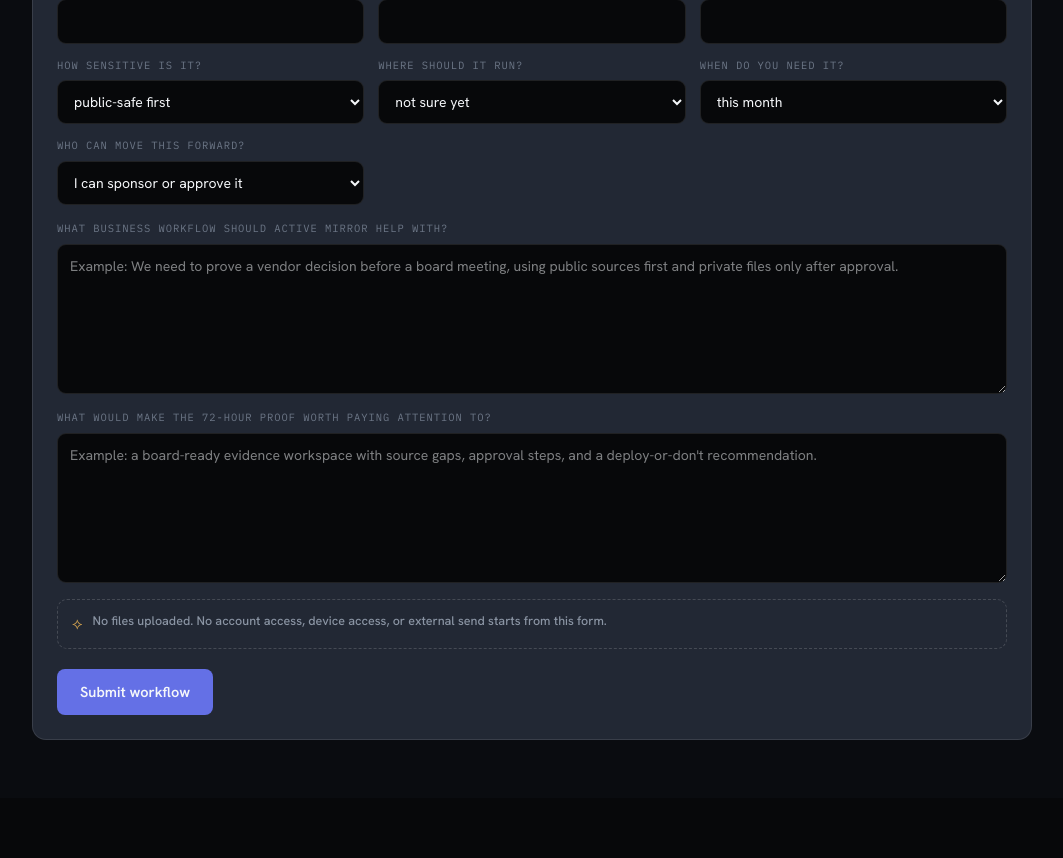
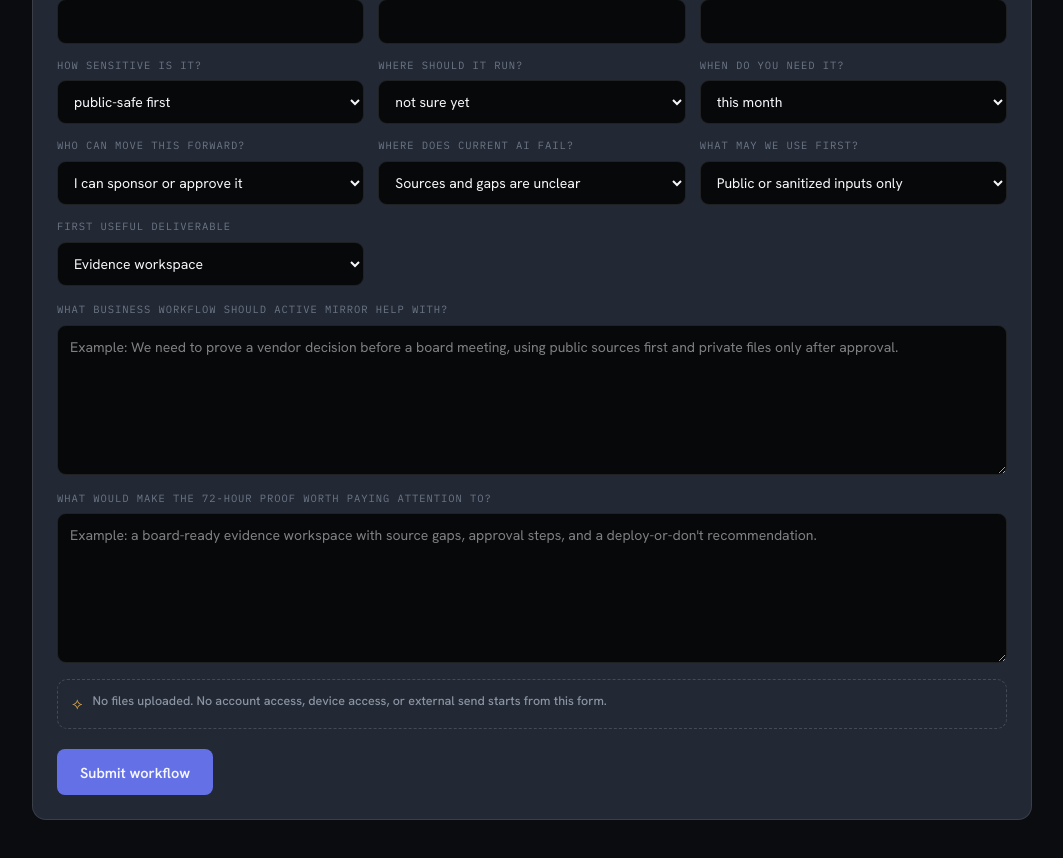
Before and after one commit to MirrorDNA-Reflection-Protocol/activemirror-genui, a Next.js app: page /intake in a window 1280 px wide. Shown: the part 860-1718 px from the top of the page, without its empty margins (108-1171 px from the left). Before the commit the page ends 1658 px from the top, so only its background shows below. Built offline with nearby package versions, Linux system fonts and the light colour scheme.

Commit message:
Qualify proof sprint intake

```diff
--- a/src/app/active-mirror-site.css
+++ b/src/app/active-mirror-site.css
@@ -519,6 +519,9 @@
 .ops-lead b { color: var(--text-primary); font-size: 15px; }
 .ops-lead span { color: var(--text-tertiary); font-size: 12.5px; }
 .ops-lead p { margin: 10px 0; color: var(--text-secondary); font-size: 13.5px; line-height: 1.5; }
+.ops-lead__facts { margin: 10px 0; display: grid !important; grid-template-columns: repeat(3, minmax(0, 1fr)); gap: 8px !important; }
+.ops-lead__facts span { min-width: 0; border: 1px solid var(--hairline); border-radius: 10px; background: var(--surface-card); padding: 9px 10px;
+  color: var(--text-secondary) !important; line-height: 1.35; overflow-wrap: anywhere; }
 .ops-lead__proof { color: var(--text-tertiary) !important; margin-top: -2px !important; }
 .ops-lead__reply { border: 1px solid var(--hairline); border-radius: 10px; padding: 10px; color: var(--text-tertiary) !important; background: var(--surface-card); }
 .ops-lead__action { display: inline-flex; align-items: center; justify-content: center; margin: 0 0 6px; padding: 8px 12px;
@@ -554,6 +557,7 @@
   .ops-page { padding-inline: 14px; }
   .ops-nav, .ops-nav div { align-items: flex-start; flex-direction: column; }
   .ops-metrics, .ops-grid { grid-template-columns: 1fr; }
+  .ops-lead__facts { grid-template-columns: 1fr; }
   .ops-window { width: 100%; }
   .ops-window a { flex: 1; width: auto; }
 }
--- a/src/app/api/lead/route.ts
+++ b/src/app/api/lead/route.ts
@@ -19,6 +19,9 @@ type Lead = {
   timeline: string;
   decisionRole: string;
   focus: string;
+  failureMode: string;
+  approvedInputs: string;
+  desiredArtifact: string;
   proofTarget: string;
   useCase: string;
 };
@@ -39,6 +42,9 @@ function mailtoFromLead(lead: Lead) {
       lead.infrastructure ? `Infrastructure: ${lead.infrastructure}` : "",
       lead.timeline ? `Timeline: ${lead.timeline}` : "",
       lead.decisionRole ? `Decision role: ${lead.decisionRole}` : "",
+      lead.failureMode ? `Current AI failure: ${lead.failureMode}` : "",
+      lead.approvedInputs ? `First 72-hour inputs: ${lead.approvedInputs}` : "",
+      lead.desiredArtifact ? `First deliverable: ${lead.desiredArtifact}` : "",
       lead.proofTarget ? `Proof target: ${lead.proofTarget}` : "",
       "",
       `Use case: ${lead.useCase}`,
@@ -131,6 +137,9 @@ export async function POST(request: NextRequest) {
       timeline: clean(body?.timeline, 120),
       decisionRole: clean(body?.decisionRole, 160),
       focus: clean(body?.focus, 80),
+      failureMode: clean(body?.failureMode, 180),
+      approvedInputs: clean(body?.approvedInputs, 180),
+      desiredArtifact: clean(body?.desiredArtifact, 180),
       proofTarget: clean(body?.proofTarget, 700),
       useCase: clean(body?.useCase, 1000),
     };
@@ -149,6 +158,7 @@ export async function POST(request: NextRequest) {
         action: "LEAD_CAPTURE",
         resource: `activemirror.ai:lead:${captureId}`,
         details: JSON.stringify({
+          schemaVersion: "active_mirror.lead_capture.v2",
           captureId,
           ...lead,
           destination: LEAD_TO,
--- a/src/components/active-mirror/IntakeForm.tsx
+++ b/src/components/active-mirror/IntakeForm.tsx
@@ -94,6 +94,9 @@ function fallbackMailto(form: Record<string, string>) {
     `Infrastructure: ${form.infrastructure}`,
     `Timeline: ${form.timeline}`,
     `Decision role: ${form.decisionRole}`,
+    `Current AI failure: ${form.failureMode}`,
+    `First 72-hour inputs: ${form.approvedInputs}`,
+    `First deliverable: ${form.desiredArtifact}`,
     `Proof target: ${form.proofTarget}`,
     "",
     form.useCase,
@@ -116,6 +119,9 @@ export default function IntakeForm({ initialFocus = "general" }: { initialFocus?
     infrastructure: "not sure yet",
     timeline: "this month",
     decisionRole: "I can sponsor or approve it",
+    failureMode: "Sources and gaps are unclear",
+    approvedInputs: "Public or sanitized inputs only",
+    desiredArtifact: "Evidence workspace",
     focus: intakeFocus,
     proofTarget: "",
     useCase: "",
@@ -147,6 +153,9 @@ export default function IntakeForm({ initialFocus = "general" }: { initialFocus?
         infrastructure: form.infrastructure,
         timeline: form.timeline,
         decisionRole: form.decisionRole,
+        failureMode: form.failureMode,
+        approvedInputs: form.approvedInputs,
+        desiredArtifact: form.desiredArtifact,
         focus: form.focus,
         hasCompany: Boolean(form.company),
         hasProofTarget: Boolean(form.proofTarget.trim()),
@@ -160,6 +169,9 @@ export default function IntakeForm({ initialFocus = "general" }: { initialFocus?
       `Infrastructure: ${form.infrastructure}`,
       `Timeline: ${form.timeline}`,
       `Decision role: ${form.decisionRole}`,
+      `Current AI failure: ${form.failureMode}`,
+      `First 72-hour inputs: ${form.approvedInputs}`,
+      `First deliverable: ${form.desiredArtifact}`,
       `Focus: ${form.focus}`,
       `Proof target: ${form.proofTarget}`,
     ].join("\n");
@@ -184,8 +196,14 @@ export default function IntakeForm({ initialFocus = "general" }: { initialFocus?
           infrastructure: form.infrastructure,
           timeline: form.timeline,
           decisionRole: form.decisionRole,
+          failureMode: form.failureMode,
+          approvedInputs: form.approvedInputs,
+          desiredArtifact: form.desiredArtifact,
           focus: form.focus,
           deliveryStatus: payload.deliveryStatus,
+          leadGrade: payload.qualification?.grade || "unknown",
+          leadScore: payload.qualification?.score || 0,
+          captureId: payload.captureId || "",
         },
       });
     } catch (err) {
@@ -202,6 +220,9 @@ export default function IntakeForm({ initialFocus = "general" }: { initialFocus?
           infrastructure: form.infrastructure,
           timeline: form.timeline,
           decisionRole: form.decisionRole,
+          failureMode: form.failureMode,
+          approvedInputs: form.approvedInputs,
+          desiredArtifact: form.desiredArtifact,
           focus: form.focus,
         },
       });
@@ -270,6 +291,36 @@ export default function IntakeForm({ initialFocus = "general" }: { initialFocus?
             <option>I need help defining the owner</option>
           </select>
         </label>
+        <label>
+          <span>Where does current AI fail?</span>
+          <select value={form.failureMode} onChange={update("failureMode")}>
+            <option>Sources and gaps are unclear</option>
+            <option>Context gets lost between steps</option>
+            <option>Sensitive data is unsafe</option>
+            <option>The workflow is not reusable</option>
+            <option>Human review is missing</option>
+          </select>
+        </label>
+        <label>
+          <span>What may we use first?</span>
+          <select value={form.approvedInputs} onChange={update("approvedInputs")}>
+            <option>Public or sanitized inputs only</option>
+            <option>Approved sample files</option>
+            <option>Limited files after approval</option>
+            <option>Local/private environment only</option>
+            <option>Help define the boundary</option>
+          </select>
+        </label>
+        <label>
+          <span>First useful deliverable</span>
+          <select value={form.desiredArtifact} onChange={update("desiredArtifact")}>
+            <option>Evidence workspace</option>
+            <option>Decision brief</option>
+            <option>Workflow board</option>
+            <option>Source checklist</option>
+            <option>Deployment plan</option>
+          </select>
+        </label>
       </div>
       <label className="intake__use">
         <span>What business workflow should Active Mirror help with?</span>
--- a/src/lib/leadFollowUp.ts
+++ b/src/lib/leadFollowUp.ts
@@ -29,8 +29,8 @@ function firstName(value = "") {
 }
 
 function proofSurfaceFor(input: LeadQualificationInput) {
-  const text = `${input.focus || ""} ${input.useCase || ""} ${input.proofTarget || ""}`.toLowerCase();
-  if (/vendor|procurement|board|source|evidence/.test(text)) return "reviewable evidence workspace";
+  const text = `${input.focus || ""} ${input.useCase || ""} ${input.proofTarget || ""} ${input.desiredArtifact || ""}`.toLowerCase();
+  if (/vendor|procurement|board|source|evidence|brief/.test(text)) return "reviewable evidence workspace";
   if (/private|file|confidential|local|on-prem/.test(text)) return "private-context review workspace";
   if (/automation|repeatable|workflow|handoff/.test(text)) return "repeatable workflow workspace";
   if (/platform|routing|memory|permission|control/.test(text)) return "controlled AI workspace layer";
@@ -49,12 +49,15 @@ export function buildLeadFollowUp(input: LeadQualificationInput, qualification:
   const name = firstName(input.name);
   const companyOrWorkflow = compact(input.company || input.useCase, "your workflow");
   const workflow = compact(input.useCase);
+  const failureMode = compact(input.failureMode, "the current AI gap");
+  const approvedInputs = compact(input.approvedInputs, "the first approved input boundary");
+  const desiredArtifact = compact(input.desiredArtifact || proofSurface, proofSurface);
   const proofTarget = compact(input.proofTarget, "a proof target we can inspect");
-  const riskBoundary = "No private files, account access, device access, or external sends before explicit approval.";
+  const riskBoundary = `No private files, account access, device access, or external sends before explicit approval. First-pass input boundary: ${approvedInputs}.`;
   const scopeQuestions = [
-    "Who owns approval for the first proof?",
-    "What source, file, or system boundary is allowed in the first 72 hours?",
-    "What result would make this worth deploying or rejecting?",
+    `Can we confirm the first deliverable is ${desiredArtifact}?`,
+    `What exactly may we use in the first 72 hours: ${approvedInputs}?`,
+    "Who approves the result before it is reused, shared, or sent?",
   ];
   const greeting = name ? `Hi ${name},` : "Hi,";
 
@@ -70,6 +73,8 @@ export function buildLeadFollowUp(input: LeadQualificationInput, qualification:
       greeting,
       "",
       `I saw the workflow you sent: ${workflow}`,
+      "",
+      `The current AI gap I have is: ${failureMode}.`,
       "",
       `The strongest first proof looks like a ${proofSurface}. The success target I have is: ${proofTarget}.`,
       "",
--- a/src/lib/leadQualification.ts
+++ b/src/lib/leadQualification.ts
@@ -7,6 +7,9 @@ export type LeadQualificationInput = {
   timeline?: string;
   decisionRole?: string;
   focus?: string;
+  failureMode?: string;
+  approvedInputs?: string;
+  desiredArtifact?: string;
   proofTarget?: string;
   useCase?: string;
 };
@@ -45,18 +48,21 @@ function clampScore(score: number) {
 function rankReasons(reasons: string[]) {
   const priority = new Map([
     ["budget owner", 0],
-    ["urgent timeline", 1],
-    ["success proof named", 2],
-    ["specific workflow detail", 3],
-    ["matches proof-sprint shape", 4],
-    ["workspace handoff", 5],
-    ["control-sensitive workflow", 6],
-    ["internal champion", 7],
-    ["near-term timeline", 8],
-    ["work email", 9],
-    ["organization named", 10],
-    ["workflow too vague", 11],
-    ["research stage", 12],
+    ["workspace handoff", 1],
+    ["current AI failure named", 2],
+    ["input boundary named", 3],
+    ["first deliverable named", 4],
+    ["urgent timeline", 5],
+    ["success proof named", 6],
+    ["specific workflow detail", 7],
+    ["matches proof-sprint shape", 8],
+    ["control-sensitive workflow", 9],
+    ["internal champion", 10],
+    ["near-term timeline", 11],
+    ["work email", 12],
+    ["organization named", 13],
+    ["workflow too vague", 14],
+    ["research stage", 15],
   ]);
 
   return [...new Set(reasons)]
@@ -74,6 +80,9 @@ export function qualifyLead(input: LeadQualificationInput): LeadQualification {
   const sensitivity = (input.sensitivity || "").toLowerCase();
   const infrastructure = (input.infrastructure || "").toLowerCase();
   const focus = (input.focus || "").toLowerCase();
+  const failureMode = (input.failureMode || "").toLowerCase();
+  const approvedInputs = (input.approvedInputs || "").toLowerCase();
+  const desiredArtifact = (input.desiredArtifact || "").toLowerCase();
   let score = 20;
 
   if (input.company?.trim()) {
@@ -97,6 +106,21 @@ export function qualifyLead(input: LeadQualificationInput): LeadQualification {
   if (proofTarget.length >= 40) {
     score += 10;
     reasons.push("success proof named");
+  }
+
+  if (/source|evidence|assumption|approval|review|private|sensitive|context|handoff|workflow|repeatable|action/.test(failureMode)) {
+    score += 8;
+    reasons.push("current AI failure named");
+  }
+
+  if (/public|sanitized|sample|limited|approved|local|private|on-prem|no private/.test(approvedInputs)) {
+    score += 7;
+    reasons.push("input boundary named");
+  }
+
+  if (/evidence|brief|workspace|review|checklist|board|decision|deployment|source|workflow|export|packet/.test(desiredArtifact)) {
+    score += 8;
+    reasons.push("first deliverable named");
   }
 
   if (/urgent|production/.test(timeline)) {
@@ -146,6 +170,10 @@ export function qualifyLead(input: LeadQualificationInput): LeadQualification {
     reasons.push("workflow too vague");
   }
 
+  if (!desiredArtifact && proofTarget.length < 40) {
+    score -= 5;
+  }
+
   const finalScore = clampScore(score);
   const grade =
     finalScore >= 78 ? "priority" :
@@ -154,7 +182,7 @@ export function qualifyLead(input: LeadQualificationInput): LeadQualification {
     "low_fit";
 
   const nextAction =
-    grade === "priority" ? "Reply today with a scoped proof-sprint question." :
+    grade === "priority" ? "Reply today with fit, first deliverable, and allowed-input route." :
     grade === "qualified" ? "Reply with fit, scope, and the first proof surface." :
     grade === "nurture" ? "Ask for one sharper workflow, owner, and deadline." :
     "Do not sell yet; request a concrete workflow and business owner.";
```
Also changed, not shown: src/app/ops/funnel/page.tsx (+8 -0 lines), src/lib/funnelAnalytics.ts (+18 -0 lines), 2 other files (tests, documents, lock files or other folders).
